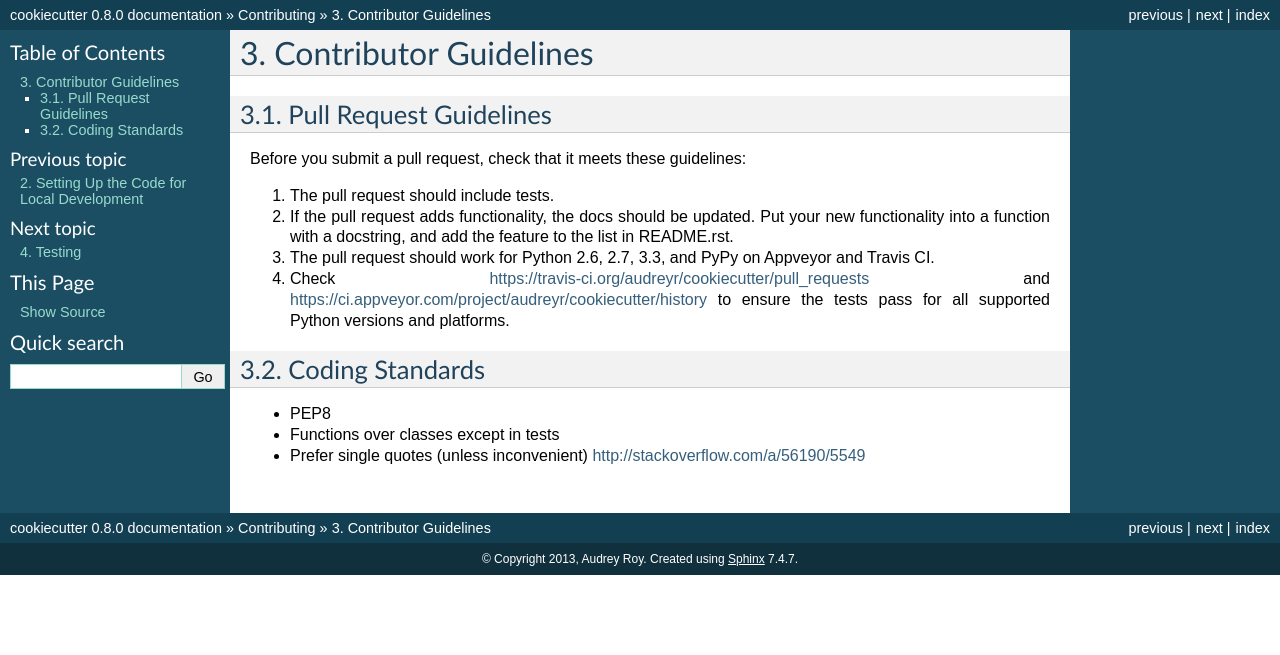
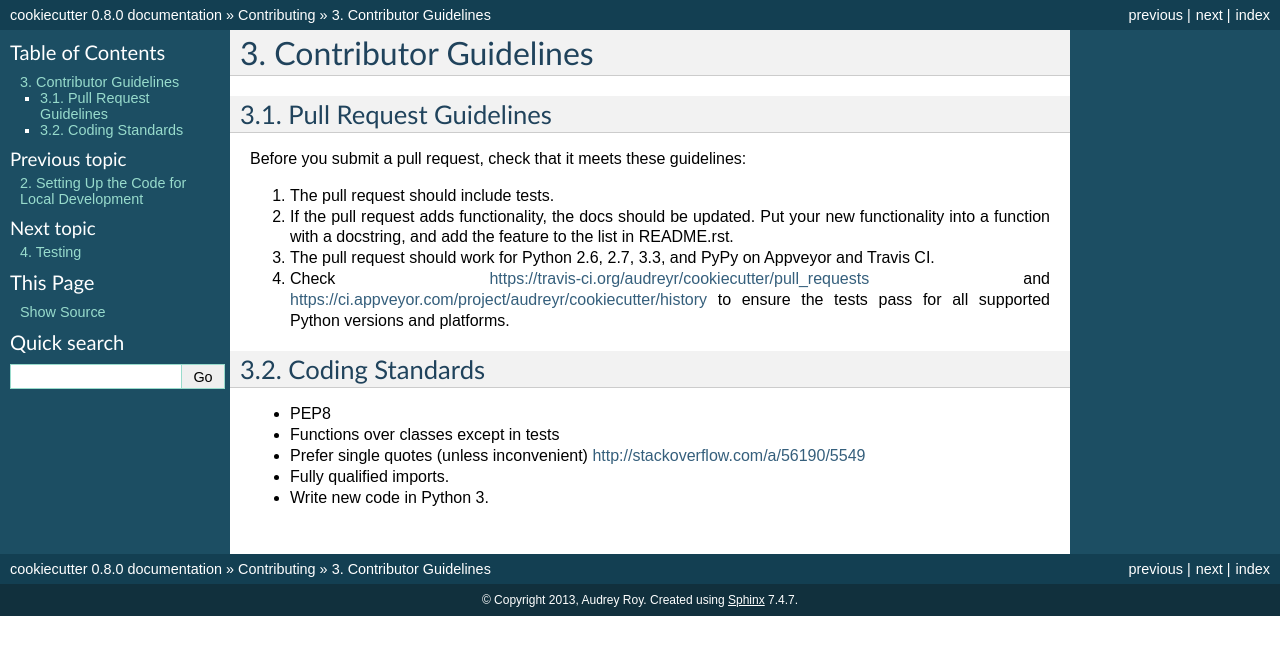
Before and after one commit to c-allen-tech/cookie, a Sphinx documentation site: the page built from docs/contributor_guidelines.rst, in a window 1280 px wide. Shown: the top 655 px of the page. Built offline with Sphinx 7.4.7, drawn with Linux system fonts in a browser that asks for light colours; formulas are drawn with MathJax 3.

Commit message:
Coding standards

```diff
--- a/docs/contributor_guidelines.rst
+++ b/docs/contributor_guidelines.rst
@@ -20,3 +20,5 @@ Coding Standards
 * PEP8
 * Functions over classes except in tests
 * Prefer single quotes (unless inconvenient) http://stackoverflow.com/a/56190/5549
+* Fully qualified imports.
+* Write new code in Python 3.
```
